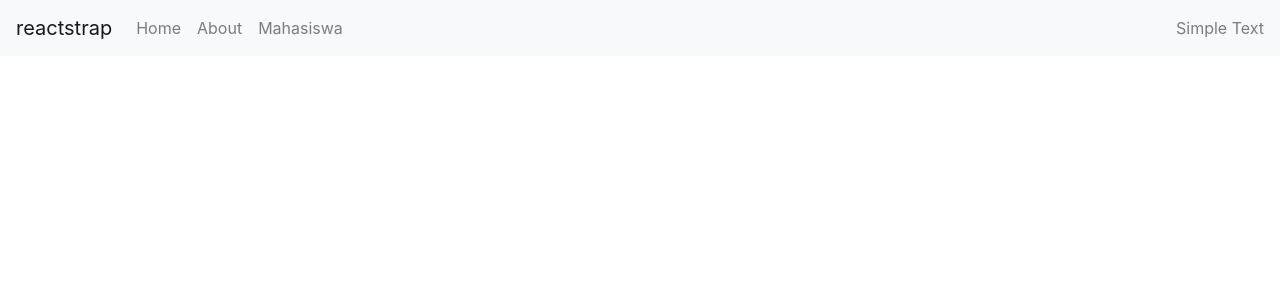
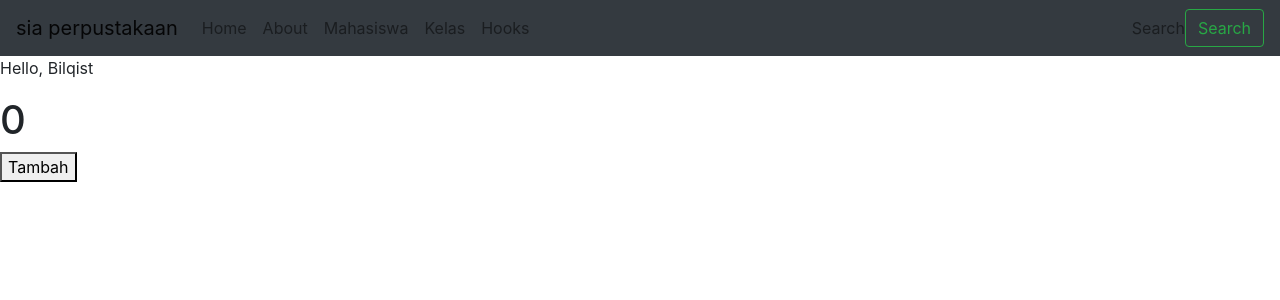
Before and after one commit to Bilqistf/Reactjs, a React (Create React App) app in the folder aplikasireact/: page /hooks in a window 1280 px wide. Shown: the top 300 px of the page. Built offline with nearby package versions, Linux system fonts and the light colour scheme.

Commit message:
React Hooks UseState

```diff
--- a/aplikasireact/src/App.js
+++ b/aplikasireact/src/App.js
@@ -7,7 +7,8 @@
 import ListComp from './Component/class/ListComp';
 import TambahComp from './Component/class/TambahComp';
 import EditComp from './Component/class/EditComp';
-
+import KelasComp from './Component/Hooks/Class/KelasComp';
+import HooksComp from './Component/Hooks/Fungsional/HooksComp';
 const App = () => {
   return (<BrowserRouter >
     <NavbarComp />
@@ -17,6 +18,9 @@
       <Route exact path="/mahasiswa"component={ListComp}/>
       <Route exact path="/mahasiswa/tambah" component={TambahComp} />
       <Route exact path="/mahasiswa/edit" component={EditComp} />
+      <Route exact path="/kelas" component={KelasComp} />
+      <Route exact path="/hooks" component={HooksComp} />
+
       </Switch>
       </BrowserRouter>
   );
--- /dev/null
+++ b/aplikasireact/src/Component/Hooks/Class/KelasComp.jsx
@@ -0,0 +1,29 @@
+import React, { PureComponent} from 'react'
+
+class KelasComp extends PureComponent {
+  constructor(props) {
+      super(props)
+    this.state = {
+          jumlah: 0
+     }
+ }
+ tambahProduk = () => {
+   this.setState({
+      jumlah: this.state.jumlah + 1
+    })
+}
+    render () {
+        return (
+
+            <div>
+                <h1>{this.state.jumlah}</h1>
+                <button onClick={this.tambahProduk}>Tambah Produk</button>
+            </div>
+
+        )
+
+    }
+
+}
+
+export default KelasComp;
--- /dev/null
+++ b/aplikasireact/src/Component/Hooks/Fungsional/HooksComp.jsx
@@ -0,0 +1,28 @@
+import React, {useState}  from 'react'
+import TampilComp from './TampilComp';
+const HooksComp = () => {
+     const [jumlah, tambahJumlah] = useState(0)
+    //login
+     const [dataLogin, setDataLogin] = useState({username:'Bilqist', token: '123abcd', isLogin: true})
+ //Cek kondisi sudah login / belum
+   let tampil;
+        if(dataLogin.isLogin){
+            tampil = <TampilComp
+            username = {dataLogin.username}
+            fungsi = {tambahJumlah.bind(this)}
+            jumlah = {jumlah}/>
+        }else {
+
+            tampil = <TampilComp username="Maaf Anda belum login" disabled= {true}/>
+        }
+
+        return (
+
+            <div>
+                {tampil}
+            </div>
+        )
+
+    }
+
+export default HooksComp;
--- /dev/null
+++ b/aplikasireact/src/Component/Hooks/Fungsional/TampilComp.jsx
@@ -0,0 +1,11 @@
+import React from 'react'
+function TampilComp (props) {
+      return (
+       <div>
+          <p>Hello, {props.username}</p>
+          <h1>{props.jumlah}</h1>
+          <button onClick={()=>props.fungsi(props.jumlah+1)} disabled={props.disabled}>Tambah</button>
+            </div>
+        )
+    }
+export default TampilComp;
--- a/aplikasireact/src/Component/fungsional/NavbarComp.jsx
+++ b/aplikasireact/src/Component/fungsional/NavbarComp.jsx
@@ -14,11 +14,13 @@
     const toggle = () => setIsOpen(!isOpen);
     return (
         <div>
-            <Navbar color="light" light expand="md">
-                <NavbarBrand href="/">reactstrap</NavbarBrand>
+
+            <Navbar color="dark" light expand="md">
+                <NavbarBrand href="/">sia perpustakaan</NavbarBrand>
                 <NavbarToggler onClick={toggle} />
                 <Collapse isOpen={isOpen} navbar>
                     <Nav className="mr-auto" navbar>
+
                         <NavItem>
                             <NavLink href="/">Home</NavLink>
                         </NavItem>
@@ -28,10 +30,18 @@
                         <NavItem>
                             <NavLink href="/mahasiswa" >Mahasiswa </NavLink>
                         </NavItem>
+                        <NavItem>
+                            <NavLink href="/kelas" >Kelas </NavLink>
+                        </NavItem>
+                        <NavItem>
+                            <NavLink href="/hooks" >Hooks</NavLink>
+                        </NavItem>
                     </Nav>
-                    <NavbarText>Simple Text</NavbarText>
+                    <NavbarText>Search</NavbarText>
+    <button class="btn btn-outline-success my-2 my-sm-0" type="submit">Search</button>
                 </Collapse>
             </Navbar>
+
         </div>
     )
 }
```
